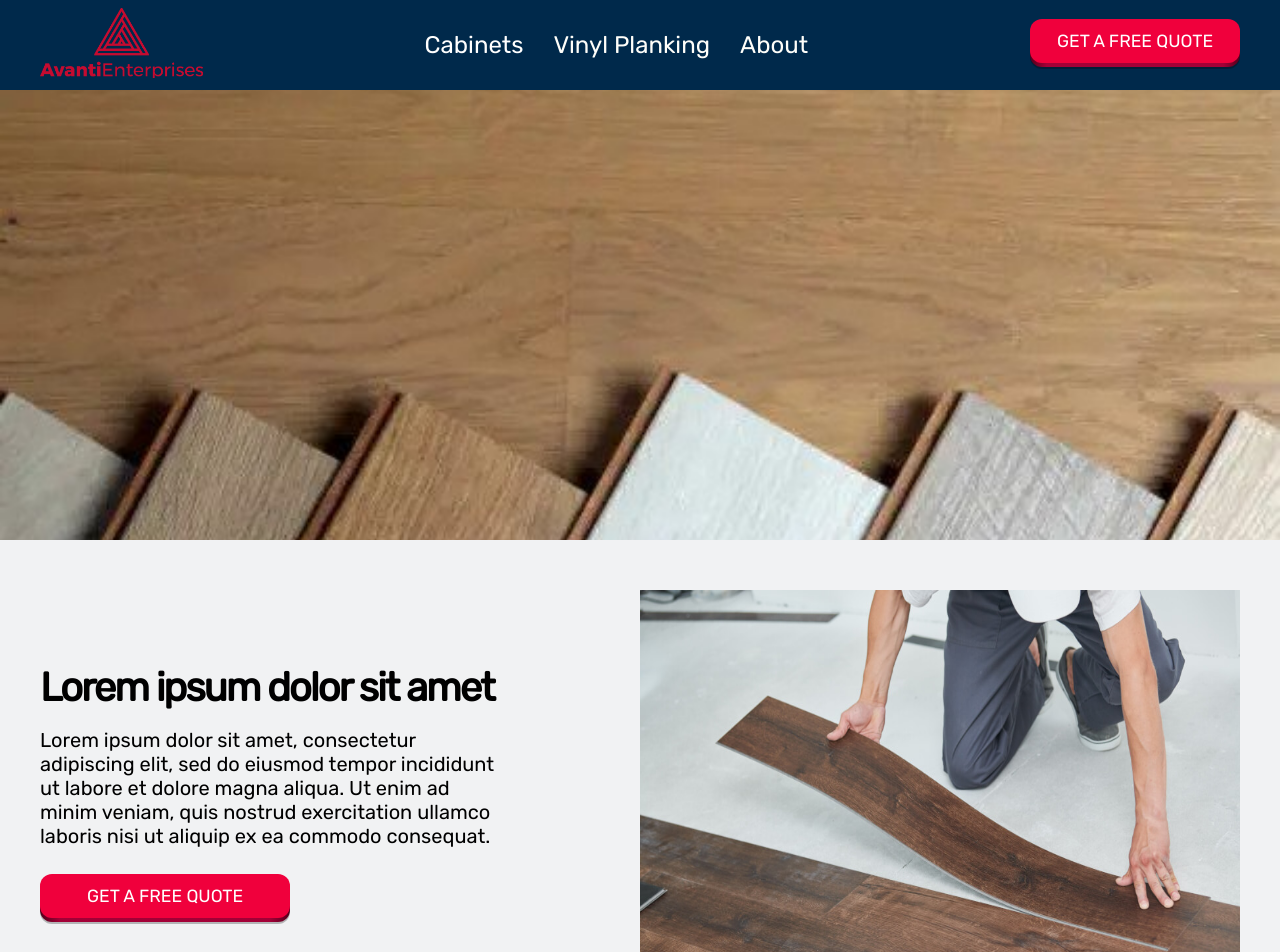
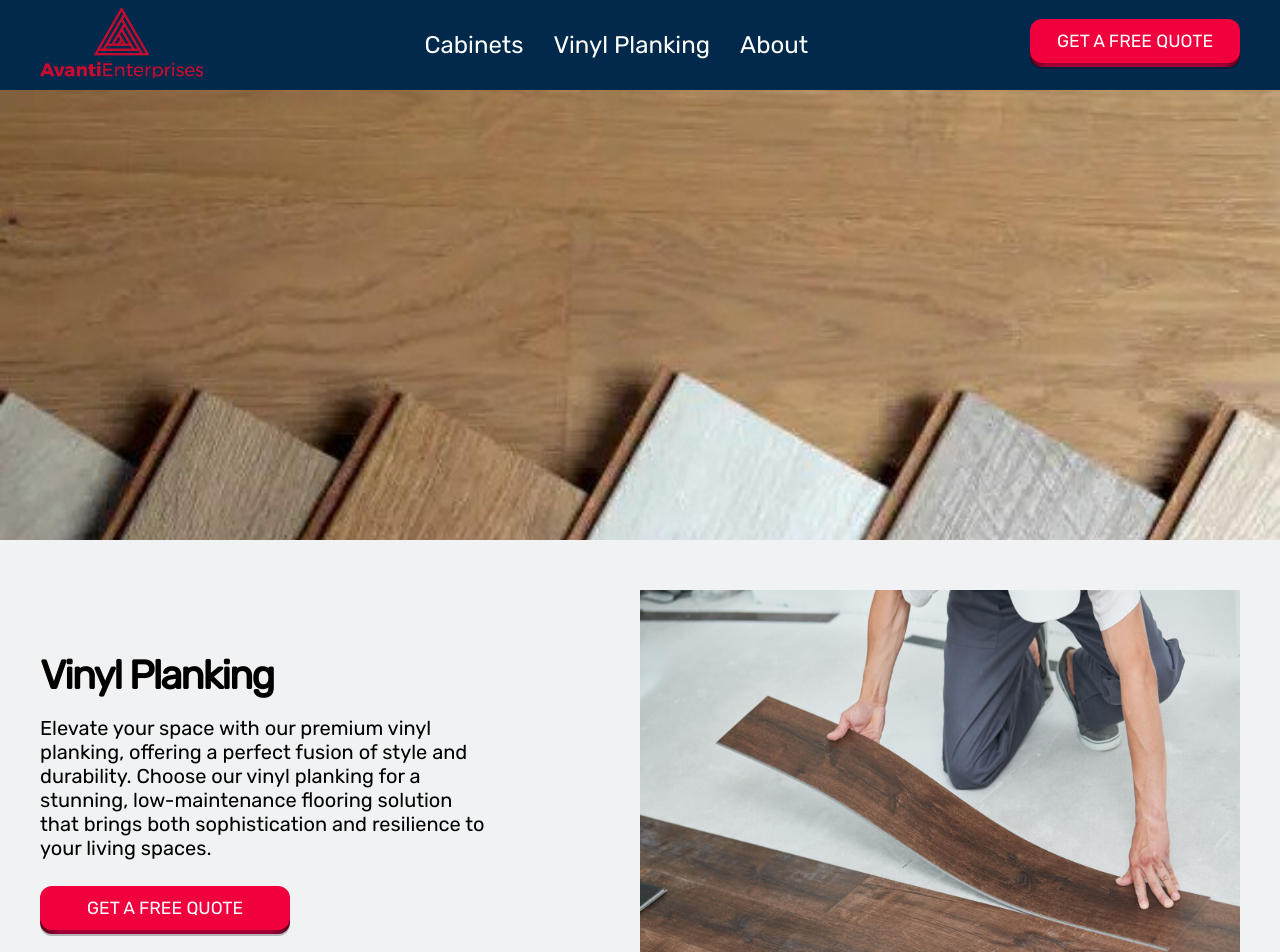
Before and after one commit to propitive/avanti-enterprises, a React (Create React App) app: page /services/vinyl-planking in a window 1280 px wide. Shown: the top 952 px of the page. Built offline with nearby package versions, Linux system fonts and the light colour scheme; a web font is replaced by a local one.

Commit message:
replaced fill in text in vinyl planking page

```diff
--- a/src/components/VinylPlanking/VinylPlanking.js
+++ b/src/components/VinylPlanking/VinylPlanking.js
@@ -19,13 +19,13 @@ function VinylPlanking() {
         <div className="k-cabinets__first-section">
           <div className="k-cabinets__first-section__description">
             <h3 className="k-cabinets__first-section__header">
-              Lorem ipsum dolor sit amet
+              Vinyl Planking
             </h3>
             <p className="k-cabinets__first-section__paragraph">
-              Lorem ipsum dolor sit amet, consectetur adipiscing elit, sed do
-              eiusmod tempor incididunt ut labore et dolore magna aliqua. Ut
-              enim ad minim veniam, quis nostrud exercitation ullamco laboris
-              nisi ut aliquip ex ea commodo consequat.
+              Elevate your space with our premium vinyl planking, offering a
+              perfect fusion of style and durability. Choose our vinyl planking
+              for a stunning, low-maintenance flooring solution that brings both
+              sophistication and resilience to your living spaces.
             </p>
             <Link
               to="/contact-form"
```
